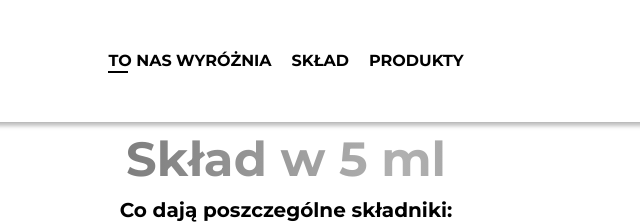
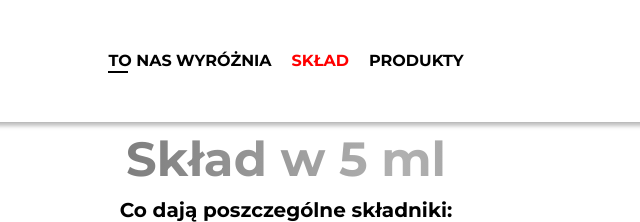
Before and after one commit to Krzysztofe/Arthro, a website built with Vite: page index.html in a window 1280 px wide. Both pictures are taken after a click on the item "SKŁAD". Shown: the part 2355-2577 px from the top of the page, 354-994 px from the left. Built offline with nearby package versions, Linux system fonts and the light colour scheme; files whose address does not match are found by name.

Commit message:
Add Scroll class

```diff
--- a/index.html
+++ b/index.html
@@ -50,7 +50,7 @@
             >
               <li
                 class="navList__item cursor-pointer relative underline"
-                id="hero"
+                id="distinguish"
               >
                 TO NAS WYRÓŻNIA
               </li>
@@ -100,9 +100,9 @@
         </div>
       </section>
 
-      <!-- Composition -->
+      <!-- Distinguish -->
 
-      <section class="padding-block-900 bg-primary">
+      <section class="padding-block-900 bg-primary" data-distinguish>
         <div class="wrapper">
           <div class="header-gredient text-center">
             Co wyróżnia nasz preparat
@@ -173,7 +173,9 @@
           </div>
         </div>
       </section>
-      <!-- Sklad -->
+
+      <!-- Composition -->
+
       <section data-composition>
         <div class="wrapper">
           <div class="header-gredient text-center">
--- a/src/pages/home/scroll.ts
+++ b/src/pages/home/scroll.ts
@@ -1,17 +1,24 @@
 export class Scroll {
-  #btnHero = document.getElementById("hero");
-  #btnComposition = document.getElementById("composition");
-  #btnProducts = document.getElementById("products");
-  #sectionComposition = document.querySelector("[data-composition]");
+  #primaryNavEl = document.getElementById("primary-navigation");
 
   constructor() {
     this.#scrollEvent();
   }
 
-  #handleScroll() {
-    if (this.#sectionComposition) {
-      const elementTop =
-        this.#sectionComposition.getBoundingClientRect().top + window.scrollY;
+  #handleScroll(e: Event) {
+    const id = (e.target as HTMLElement).id;
+    const menuItemEl = document.getElementById(id);
+    const sectionEl = document.querySelector(`[data-${id}]`);
+    const primaryNavigationEl = document.getElementById("primary-navigation");
+    const liElems = primaryNavigationEl?.querySelectorAll("li");
+
+    liElems?.forEach(elem => {
+      elem.style.color = "black";
+    });
+
+    if (sectionEl && menuItemEl) {
+      menuItemEl.style.color = "red";
+      const elementTop = sectionEl.getBoundingClientRect().top + window.scrollY;
       const offsetTop = elementTop - 122;
 
       window.scrollTo({
@@ -22,7 +29,7 @@ export class Scroll {
   }
 
   #scrollEvent() {
-    this.#btnComposition?.addEventListener(
+    this.#primaryNavEl?.addEventListener(
       "click",
       this.#handleScroll.bind(this)
     );
```
